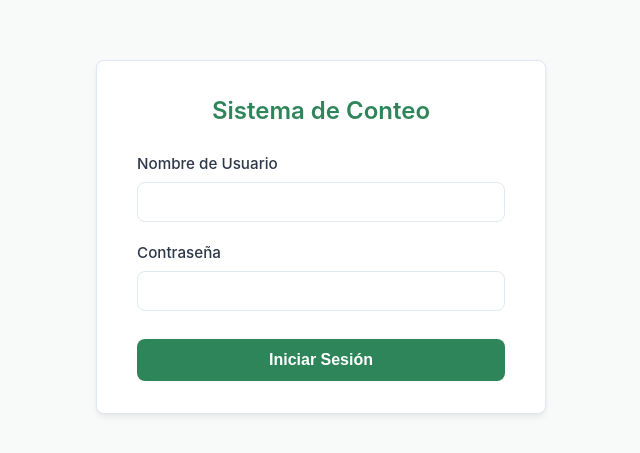
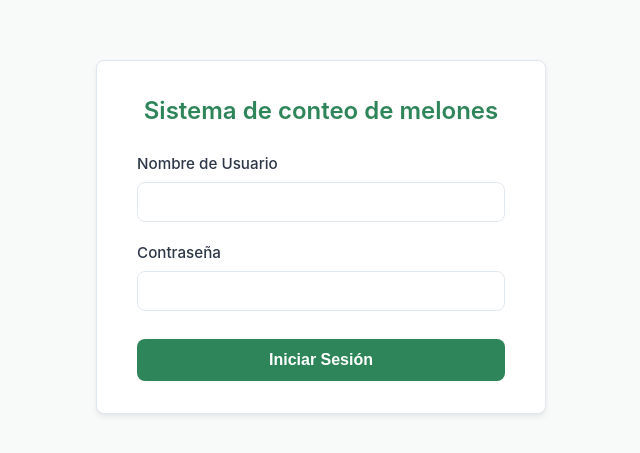
Before and after one commit to NahtanDevFS/frontend_pg, a Next.js app: page /login in a window 1280 px wide. Shown: the part 163-616 px from the top of the page, without its empty margins (319-959 px from the left). Built offline with nearby package versions, Linux system fonts and the light colour scheme; no server answers.

Commit message:
correcciones menores

```diff
--- a/src/app/dashboard/page.tsx
+++ b/src/app/dashboard/page.tsx
@@ -92,7 +92,7 @@ export default function DashboardPage() {
                       className={styles.btnAction}
                       onClick={() => router.push(`/cultivos/${cultivo.id}`)}
                     >
-                      ver videos
+                      ver detalles
                     </button>
                     <button
                       className={styles.btnAction}
--- a/src/app/login/page.tsx
+++ b/src/app/login/page.tsx
@@ -38,7 +38,7 @@ export default function LoginPage() {
   return (
     <div className={styles.container}>
       <form className={styles.formCard} onSubmit={handleLogin}>
-        <h2 className={styles.title}>Sistema de Conteo</h2>
+        <h2 className={styles.title}>Sistema de conteo de melones</h2>
         {error && <div className={styles.errorMsg}>{error}</div>}
 
         <div className={styles.inputGroup}>
```
